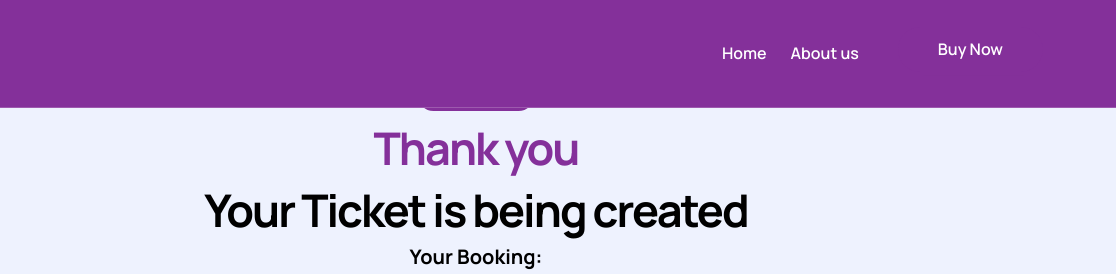
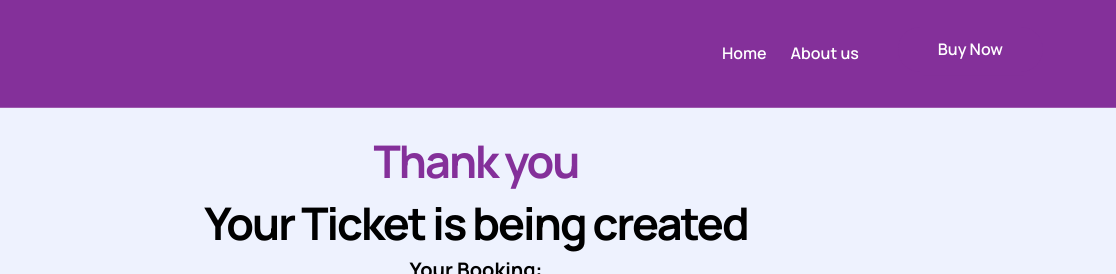
Before and after one commit to almadance19/muster_website, a plain HTML site: page admin-page.html in a window 1280 px wide. Shown: the top 274 px of the page, 164-1280 px from the left. Drawn offline with Linux system fonts and the light colour scheme.

Commit message:
commit message

```diff
--- a/admin-page.html
+++ b/admin-page.html
@@ -84,7 +84,9 @@
     <section class="row_am faq_section" id="faqsec">
       <div class="container">
         <div class="section_title" data-aos="fade-up" data-aos-duration="1500">
-          <span class="title_badge">Thank you</span>
+          <span class="title_badge"></span>
+          </br>
+          </br>
           <h2><span>Thank you</span></h2>
           <h2 class="output"><span></span></h2>
           <h2 id="success_message">Your Ticket is being created</h2>
```
